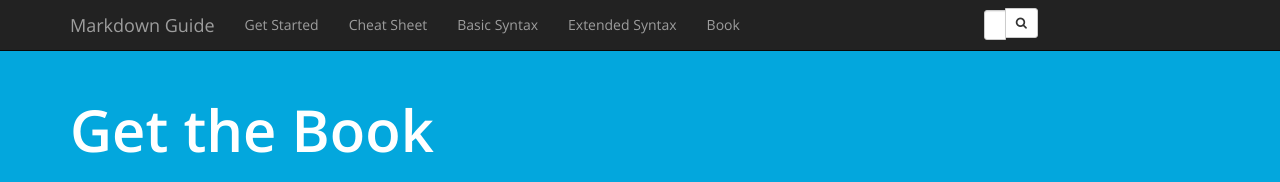
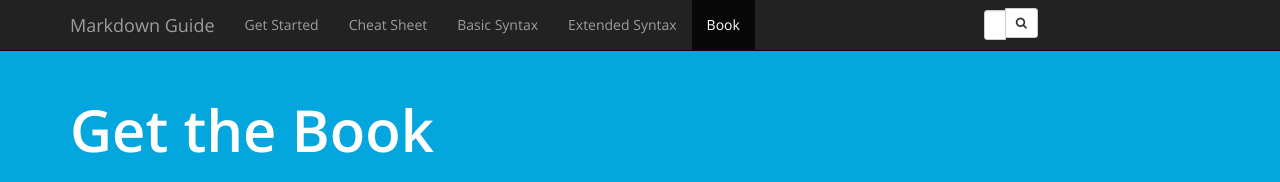
Before and after one commit to mattcone/markdown-guide, a Jekyll site: the page built from book.md, in a window 1280 px wide. Shown: the top 182 px of the page. Built offline with Jekyll 4.4.1, drawn with Linux system fonts in a browser that asks for light colours; comment, search, counter and statistics services are not loaded.

Commit message:
Remove exclamation mark

```diff
--- a/_includes/head.html
+++ b/_includes/head.html
@@ -6,7 +6,7 @@
   <meta http-equiv="X-UA-Compatible" content="IE=edge">
   <meta name="viewport" content="width=device-width, initial-scale=1">
 
-  <title>{% if page.title == 'Home' %}Markdown Guide{% elsif page.title == 'Get the Book!' %}Book | Markdown Guide{% else %}{{ page.title }} | Markdown Guide{% endif %}</title>
+  <title>{% if page.title == 'Home' %}Markdown Guide{% elsif page.title == 'Get the Book' %}Book | Markdown Guide{% else %}{{ page.title }} | Markdown Guide{% endif %}</title>
 
   <meta name="description" content="{% if page.description %}{{ page.description }}{% else %} A free and open-source reference guide that explains how to use Markdown.{% endif %}">
   <meta content="Matt Cone and contributors" name=author>
--- a/_includes/nav.html
+++ b/_includes/nav.html
@@ -15,7 +15,7 @@
         {% if page.title == 'Cheat Sheet' %}<li class="active">{% else %}<li>{% endif %}<a href="/cheat-sheet">Cheat Sheet</a></li>
         {% if page.title == 'Basic Syntax' %}<li class="active">{% else %}<li>{% endif %}<a href="/basic-syntax">Basic Syntax</a></li>
         {% if page.title == 'Extended Syntax' %}<li class="active">{% else %}<li>{% endif %}<a href="/extended-syntax">Extended Syntax</a></li>
-        {% if page.title == 'Get the Book!' %}<li class="active">{% else %}<li>{% endif %}<a href="/book">Book</a></li>
+        {% if page.title == 'Get the Book' %}<li class="active">{% else %}<li>{% endif %}<a href="/book">Book</a></li>
       </ul>
       <div class="navbar-form navbar-right visible-md-inline visible-lg-inline bs-search" role="search">
         <div class="col-xs-6 col-sm-3">
```
